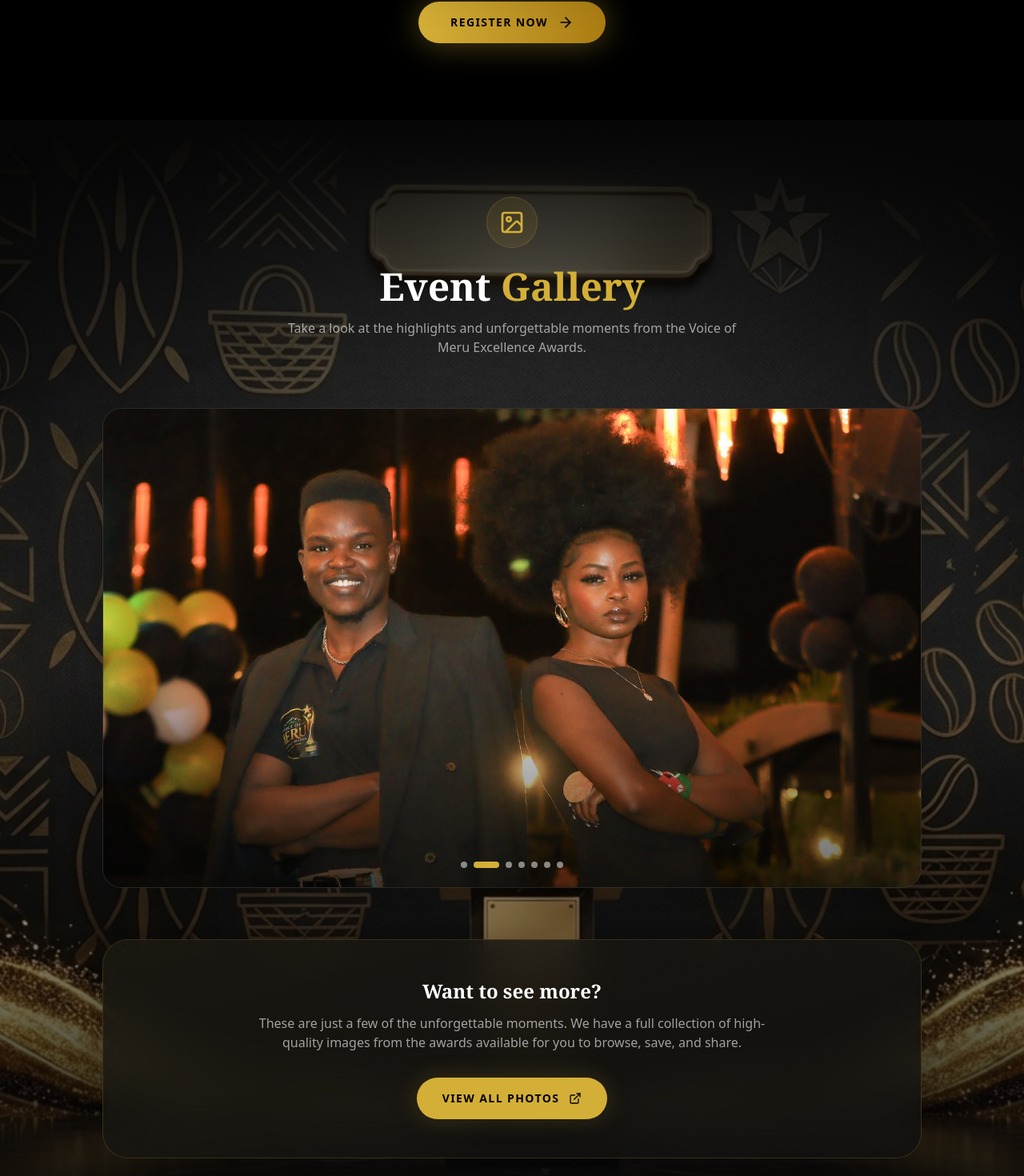
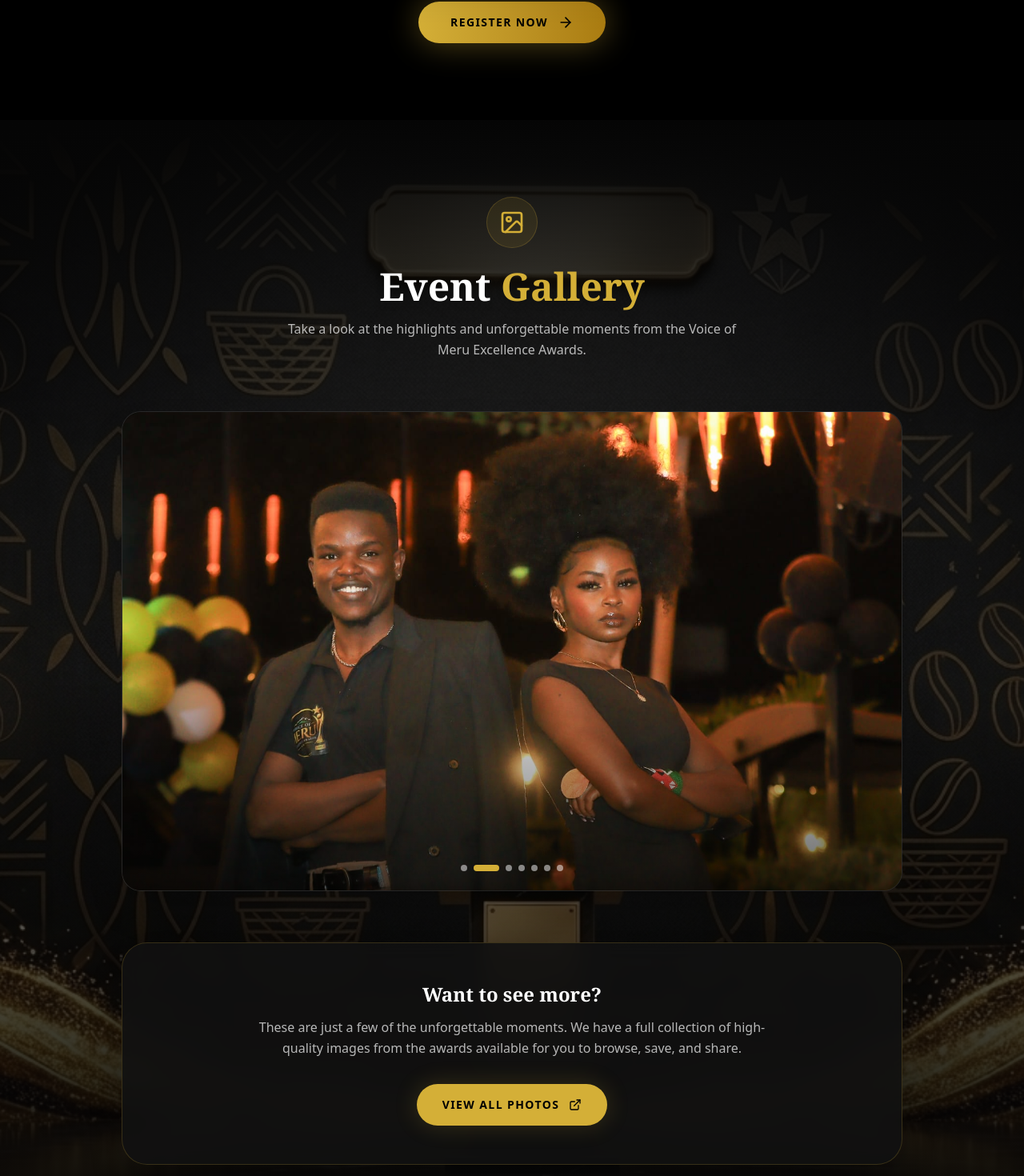
Before and after one commit to Waithira-amy/vmea-website, a Next.js app: page / in a window 1280 px wide. Shown: the part 918-2388 px from the top of the page at 80% size. Built offline with nearby package versions, Linux system fonts and the light colour scheme.

Commit message:
changes 3

```diff
--- a/components/sections/Gallery.tsx
+++ b/components/sections/Gallery.tsx
@@ -35,28 +35,27 @@
   }, []);
 
   return (
-    <section id="gallery" className="relative bg-[#050505] py-24 px-6 text-white overflow-hidden">
+    <section id="gallery" className="relative w-full py-24 overflow-hidden bg-[#050505]">
 
-      {/* Fully Visible Hero Background Layer */}
-      <div className="absolute inset-0 z-0 pointer-events-none">
+      {/* Background Image & Overlays - Matched exactly to Categories.tsx */}
+      <div className="absolute inset-0 z-0">
         <img
           src="/hero-bg.jpg"
           alt="VMEA Background Pattern"
-          className="absolute inset-0 w-full h-full object-cover opacity-100"
+          className="absolute inset-0 w-full h-full object-cover object-center opacity-85"
         />
-        {/* Soft edge blend only at the very top and bottom so it doesn't look cut off, leaving the middle 100% bright */}
-        <div className="absolute inset-0 bg-gradient-to-b from-[#050505] via-transparent to-[#050505]" />
+        <div className="absolute inset-0 bg-gradient-to-b from-[#050505] via-[#050505]/30 to-[#050505]" />
       </div>
 
-      <div className="relative z-10 max-w-5xl mx-auto">
+      <div className="relative z-10 max-w-5xl mx-auto px-6">
 
         {/* Section Header */}
         <div className="text-center mb-16">
           <div className="w-16 h-16 bg-[#D4AF37]/10 rounded-full flex items-center justify-center mx-auto mb-6 border border-[#D4AF37]/20">
             <ImageIcon className="w-8 h-8 text-[#D4AF37]" />
           </div>
-          <h2 className="font-serif text-4xl md:text-5xl font-bold mb-4">Event <span className="text-[#D4AF37]">Gallery</span></h2>
-          <p className="text-white/60 max-w-xl mx-auto text-sm md:text-base">
+          <h2 className="font-serif text-4xl md:text-5xl font-bold text-white drop-shadow-lg mb-4">Event <span className="text-[#D4AF37]">Gallery</span></h2>
+          <p className="text-white/70 max-w-xl mx-auto text-sm md:text-base leading-relaxed">
             Take a look at the highlights and unforgettable moments from the Voice of Meru Excellence Awards.
           </p>
         </div>
@@ -109,12 +108,10 @@
         </div>
 
         {/* WeTransfer External Link Section */}
-        <div className="bg-[#111111]/80 backdrop-blur-xl border border-[#D4AF37]/20 rounded-[2rem] p-8 md:p-12 text-center flex flex-col items-center shadow-2xl relative overflow-hidden">
-          {/* A tiny subtle gold glow for the card */}
-          <div className="absolute inset-0 bg-gradient-to-br from-[#D4AF37]/5 to-transparent pointer-events-none" />
+        <div className="bg-[#111111]/90 backdrop-blur-md border border-[#D4AF37]/20 rounded-[2rem] p-8 md:p-12 text-center flex flex-col items-center shadow-2xl relative overflow-hidden">
 
-          <h3 className="relative z-10 text-xl md:text-2xl font-serif font-bold mb-3">Want to see more?</h3>
-          <p className="relative z-10 text-white/60 text-sm md:text-base max-w-2xl mb-8">
+          <h3 className="relative z-10 text-xl md:text-2xl font-serif font-bold mb-3 text-white">Want to see more?</h3>
+          <p className="relative z-10 text-white/70 text-sm md:text-base max-w-2xl mb-8 leading-relaxed">
             These are just a few of the unforgettable moments. We have a full collection of high-quality images from the awards available for you to browse, save, and share.
           </p>
 
```
